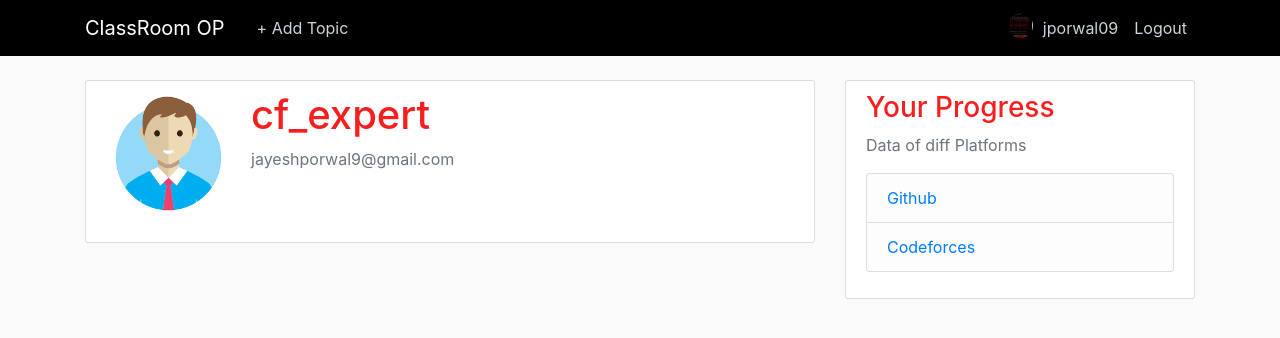
After one commit to jporwal09/Re-Share, a Django app: page /17/user/ in a window 1280 px wide. The commit adds this page. Shown: the top 338 px of the page. Run offline with Django 3.2, Linux system fonts and the light colour scheme; a user stored in the database is signed in; data comes from the database, SQL or seed files in the repository; both versions use the stored data as it was after the commit; some libraries are stand-ins or nearby versions.

Commit message:
Profile view for others

```diff
--- a/classroom/classroom/urls.py
+++ b/classroom/classroom/urls.py
@@ -28,6 +28,7 @@ urlpatterns = [
     path('userfp/', res_views.userhome , name = 'userhome'),
     path('search/', res_views.search , name = 'search'),
     path('addtopic/', res_views.newTopic , name = 'addtopic'),
+    path('<int:user_id>/user/', user_views.diffprofile , name = 'userop'),
     path('<int:topic_id>/addmaterial/', res_views.newMaterial, name='addmaterial'),
     path('github/', res_views.github , name = 'git'),
     path('cf/', res_views.codef , name = 'cf'),
--- a/classroom/resource/templates/resource/detail.html
+++ b/classroom/resource/templates/resource/detail.html
@@ -13,7 +13,7 @@
         <article class="media content-section">
           <div class="media-body">
           	<div class="article-metadata">User:
-              <a class="mr-2" href="{% url 'userhome' %}">{{ topic.user }}</a>
+              <a class="mr-2" href="{% url 'userop' material.user.id %}">{{ material.user }}</a>
             </div>
             <a class="article-title" href="{{ material.url }}">{{ material.url | truncatechars:20}}</a>
             <p><small class="text-muted">{{ material.desc }}</small></p>
--- /dev/null
+++ b/classroom/users/templates/users/newpp.html
@@ -0,0 +1,14 @@
+{% extends "users/home.html" %}
+{% load crispy_forms_tags %}
+{% block content %}
+    <div class="content-section">
+      <div class="media">
+        <img class="rounded-circle account-img" src="{{ used.user.profile.image.url }}">
+        <div class="media-body">
+          <h2 class="account-heading">{{ used.user.username }}</h2>
+          <p class="text-secondary">{{ used.user.email }}</p>
+        </div>
+      </div>
+      <!-- FORM HERE -->
+    </div>
+{% endblock content %}
--- a/classroom/users/views.py
+++ b/classroom/users/views.py
@@ -1,7 +1,8 @@
-from django.shortcuts import render , redirect
+from django.shortcuts import render , redirect ,get_object_or_404
 from .forms import UserRegisterForm , UserUpdateForm, ProfileUpdateForm
 from django.contrib.auth.decorators import login_required
 from django.contrib import messages
+from .models import Profile
 
 
 # Create your views here.
@@ -45,3 +46,33 @@ def profile(request):
     }
 
     return render(request, 'users/profile.html', context)
+
+@login_required
+def diffprofile(request,user_id):
+    id = request.user.id
+    print(id)
+    if id==user_id:
+       return redirect('profile')
+    else:
+        if user_id != 1:
+            user_id=user_id-11
+        pro = get_object_or_404(Profile,pk=user_id)
+        print(pro.user.username)
+        return render(request, 'users/newpp.html',{'used':pro})
+
+
+
+
+
+
+
+
+
+
+
+"""else:
+        if user_id != 1:
+        user_id = user_id-11
+        pro = get_object_or_404(Profile,pk=user_id)
+        print(pro.user.username)
+        return render(request, 'users/newpp.html',{'used':pro})"""
```
Also changed, not shown: classroom/db.sqlite3.
